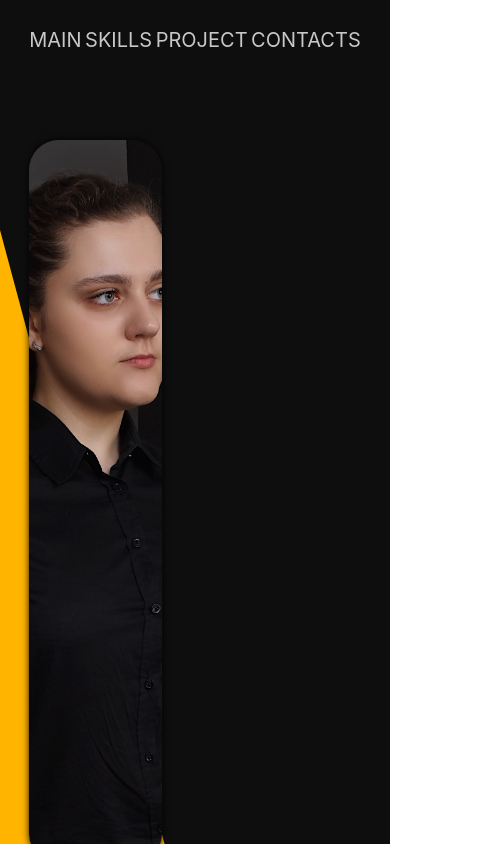
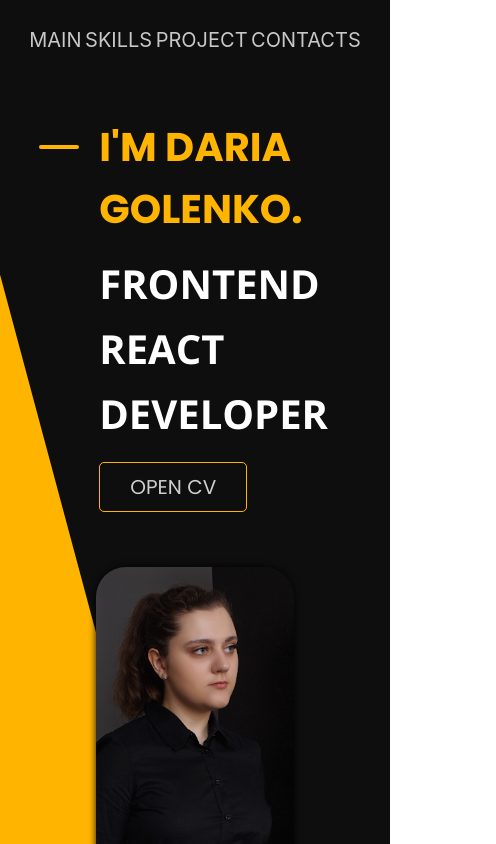
Before and after one commit to Dora-ApplePie/my_portfolio, a React (Create React App) app: page / in a window 390 px wide. Shown: the top 844 px of the page, 496 px wide, since content can reach past the window. Built offline with nearby package versions, Linux system fonts and the light colour scheme.

Commit message:
add media@ for tablet and phone

```diff
--- a/src/common/components/title/Title.module.scss
+++ b/src/common/components/title/Title.module.scss
@@ -31,4 +31,15 @@
     transform: translate(-50%, 50%);
     color: hsla(0, 0%, 100%, .07);
   }
+  @media screen and (max-width: 676px) {
+    .titleBg {
+      font-size: 70px;
+    }
+  }
+
+  @media screen and (max-width: 460px) {
+    .titleBg {
+      font-size: 50px;
+    }
+  }
 }
--- a/src/contacts/Contacts.module.css
+++ b/src/contacts/Contacts.module.css
@@ -11,7 +11,6 @@
 .contactsForm {
     display: flex;
     width: 50%;
-
     margin-bottom: 20px;
     flex-direction: column;
     justify-content: space-between;
@@ -76,3 +75,9 @@ select:-webkit-autofill:focus {
     transition: background-color 5000s ease-in-out 0s;
     background: -webkit-linear-gradient(top, rgba(255, 255, 255, 0) 0%, rgba(0, 174, 255, 0.04) 50%, rgba(255, 255, 255, 0) 51%, rgba(0, 174, 255, 0.03) 100%);
 }
+
+@media screen and (max-width: 1000px) {
+    .contactsForm {
+        width: 80%;
+    }
+}
--- a/src/main/Main.module.css
+++ b/src/main/Main.module.css
@@ -3,6 +3,16 @@
     height: 100vh;
     background-color: #0E0E0E;
     padding: 60px 0;
+}
+
+.container {
+    display: flex;
+    align-items: center;
+    justify-content: space-between;
+    flex-wrap: wrap;
+    width: 85%;
+    height: 100%;
+    margin: 0 auto;
 }
 
 .intro {
@@ -95,3 +105,28 @@ a.buttonCV:hover {
     top: -50%;
 
 }
+
+@media screen and (max-width: 1155px) {
+    .container {
+       flex-direction: column-reverse;
+        flex-wrap: nowrap;
+    }
+    .intro {
+        margin-bottom: 60px;
+    }
+    .photo {
+        width: 60%;
+    }
+    .mainBlock {
+        padding: 0 0 60px 0;
+    }
+}
+
+@media screen and (max-width: 570px) {
+    .mainBlock {
+        height: auto;
+    }
+    .photo {
+        height: calc(60vh - 120px);
+    }
+}
--- a/src/main/Main.tsx
+++ b/src/main/Main.tsx
@@ -5,12 +5,12 @@ import styleContainer from '../common/styles/container.module.css';
 function Main() {
     return (
         <div id={"main"} className={style.mainBlock}>
-            <div className={styleContainer.container}>
+            <div className={style.container}>
                 <div className={style.photo}></div>
                 <div className={style.intro}>
                     <h1>I'm DARIA GOLENKO.</h1>
                     <span>Frontend React Developer</span>
-                    <div><a href={'https://drive.google.com/file/d/1WuMPMQNtiIwxkpYCT9syV1yMH434qxC-/view?usp=sharing'} className={style.buttonCV}>OPEN CV</a></div>
+                    <div><a target={"_blank"} href={'https://drive.google.com/file/d/1WuMPMQNtiIwxkpYCT9syV1yMH434qxC-/view?usp=sharing'} className={style.buttonCV}>OPEN CV</a></div>
                 </div>
             </div>
         </div>
--- a/src/projects/Projects.module.scss
+++ b/src/projects/Projects.module.scss
@@ -15,10 +15,12 @@
       flex-wrap: wrap;
       justify-content: space-between;
       align-items: flex-start;
-      @media screen and (max-width: 1132px) {
-        .projects {
-          justify-content: center;
-        }
+
+    }
+
+    @media screen and (max-width: 1155px) {
+      .projects {
+        justify-content: center;
       }
     }
   }
--- a/src/projects/project/Project.module.scss
+++ b/src/projects/project/Project.module.scss
@@ -5,6 +5,7 @@
   display: flex;
   width: 450px;
   flex-direction: column;
+  margin: 0 20px;
 
   .imgContainer {
     position: relative;
@@ -81,3 +82,9 @@
     }
   }
 }
+
+@media screen and (max-width: 1155px) {
+  .project {
+    margin-bottom: 60px;
+  }
+}
--- a/src/skills/Skills.module.css
+++ b/src/skills/Skills.module.css
@@ -15,5 +15,10 @@
     width: 100%;
     flex-wrap: wrap;
     justify-content: space-between;
-    /*border: 1px solid;*/
 }
+
+@media screen and (max-width: 678px) {
+    .skills {
+        justify-content: center;
+    }
+}
```
